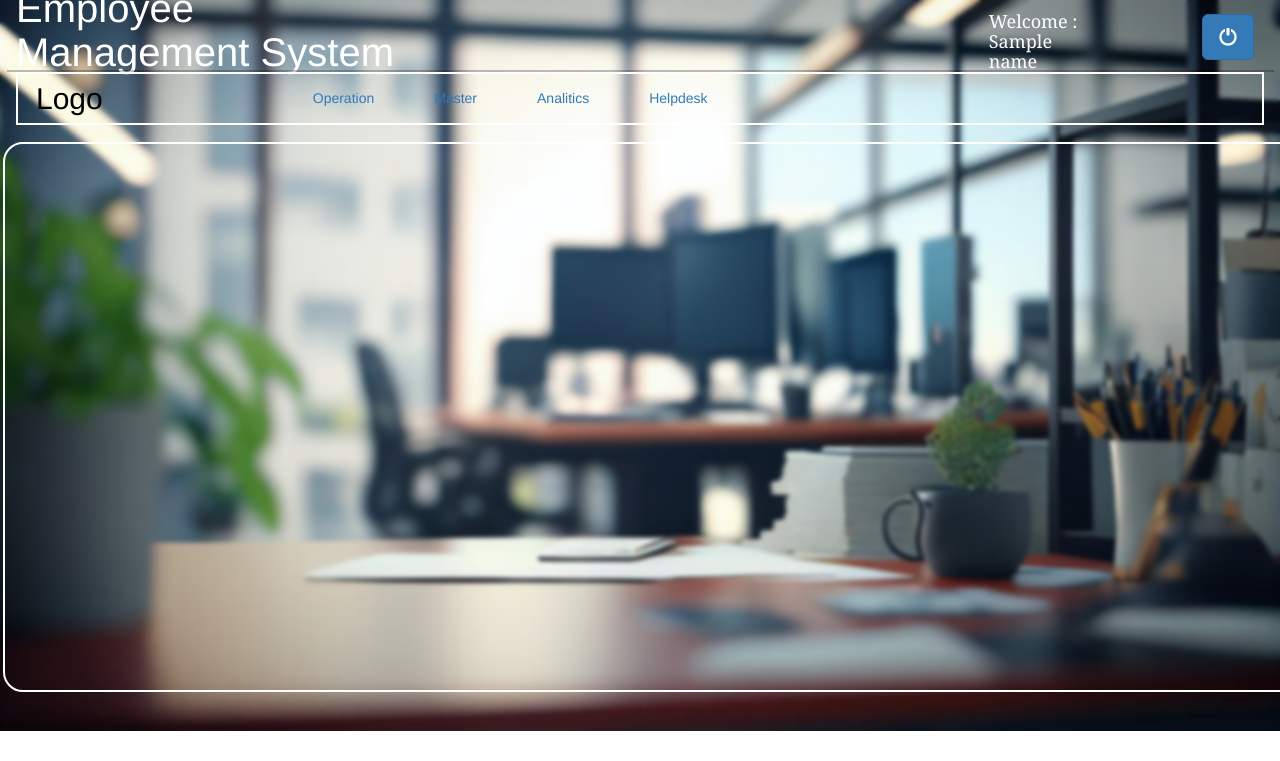
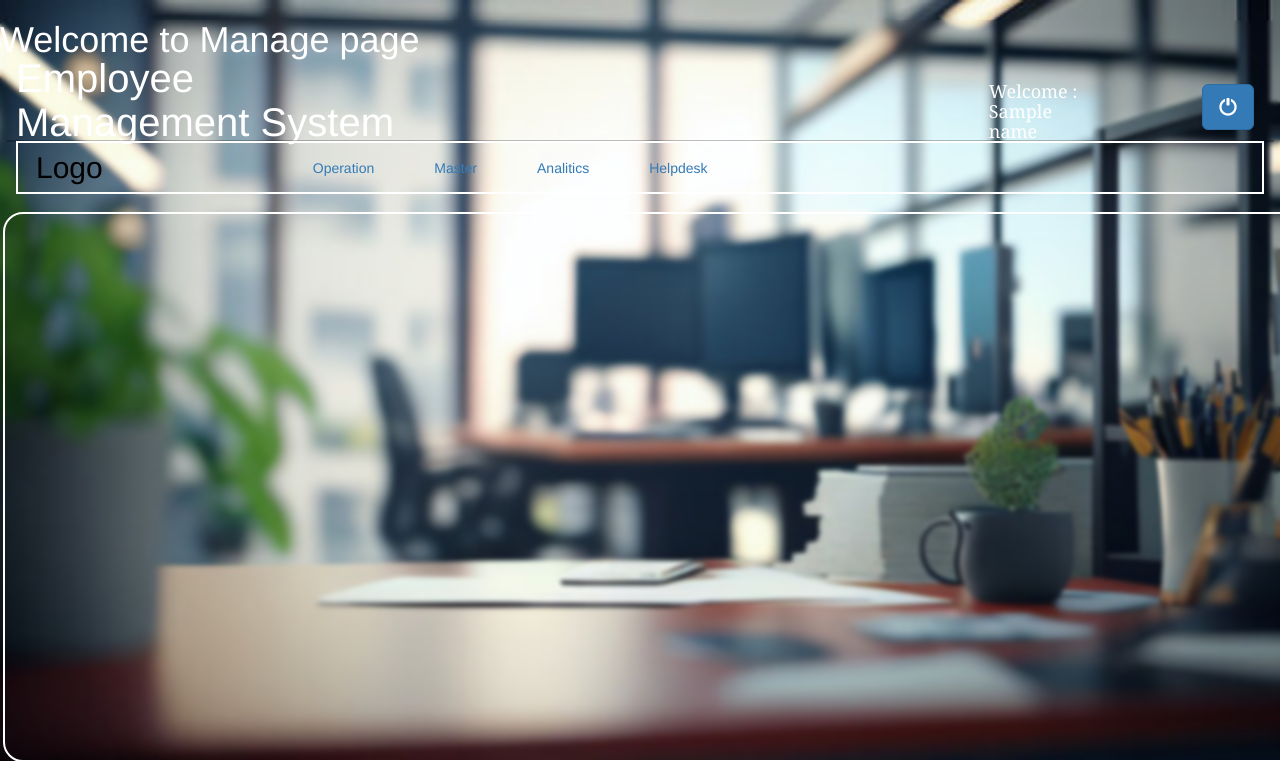
Before and after one commit to mayurkarale34/employee-management, a Flask app: template templates/manage_resources.html in a window 1280 px wide; the page is wider, and only the part inside the window is pictured. Shown: the top 761 px of that part. Run offline with Flask 3, Linux system fonts and the light colour scheme; the template is opened without the code that fills it: most values are stand-ins (such as "Sample title", 1, 10 or a date in 2020); some libraries are stand-ins or nearby versions.

Commit message:
page structure

```diff
--- /dev/null
+++ b/templates/header.html
@@ -0,0 +1,3 @@
+<div>
+<h1>Welcome to Manage page</h1>
+</div>
--- a/templates/manage_resources.html
+++ b/templates/manage_resources.html
@@ -109,6 +109,7 @@
     </style>
 </head>
 <body>
+    {% include 'header.html' %}
 
     <nav class="navbar navbar-expand-sm">
         <div class="container-fluid">
```
